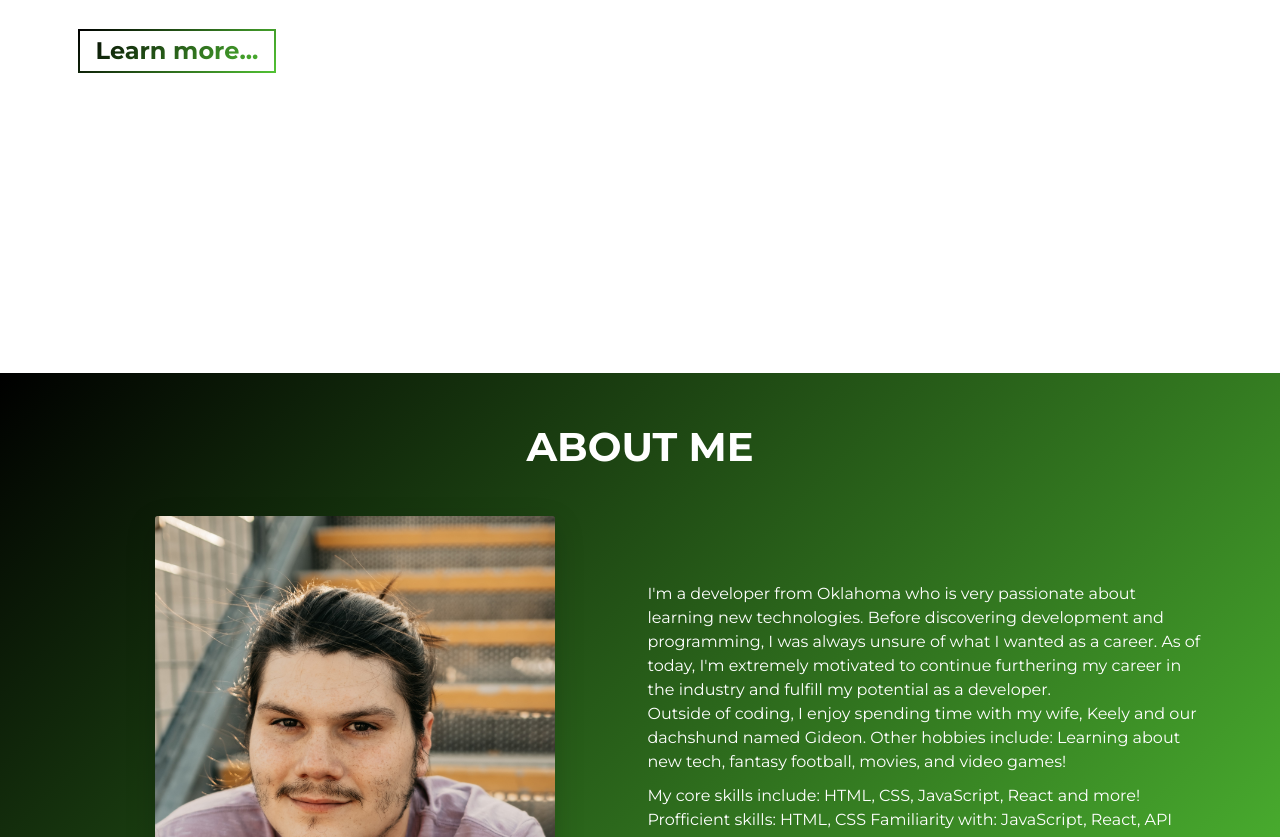
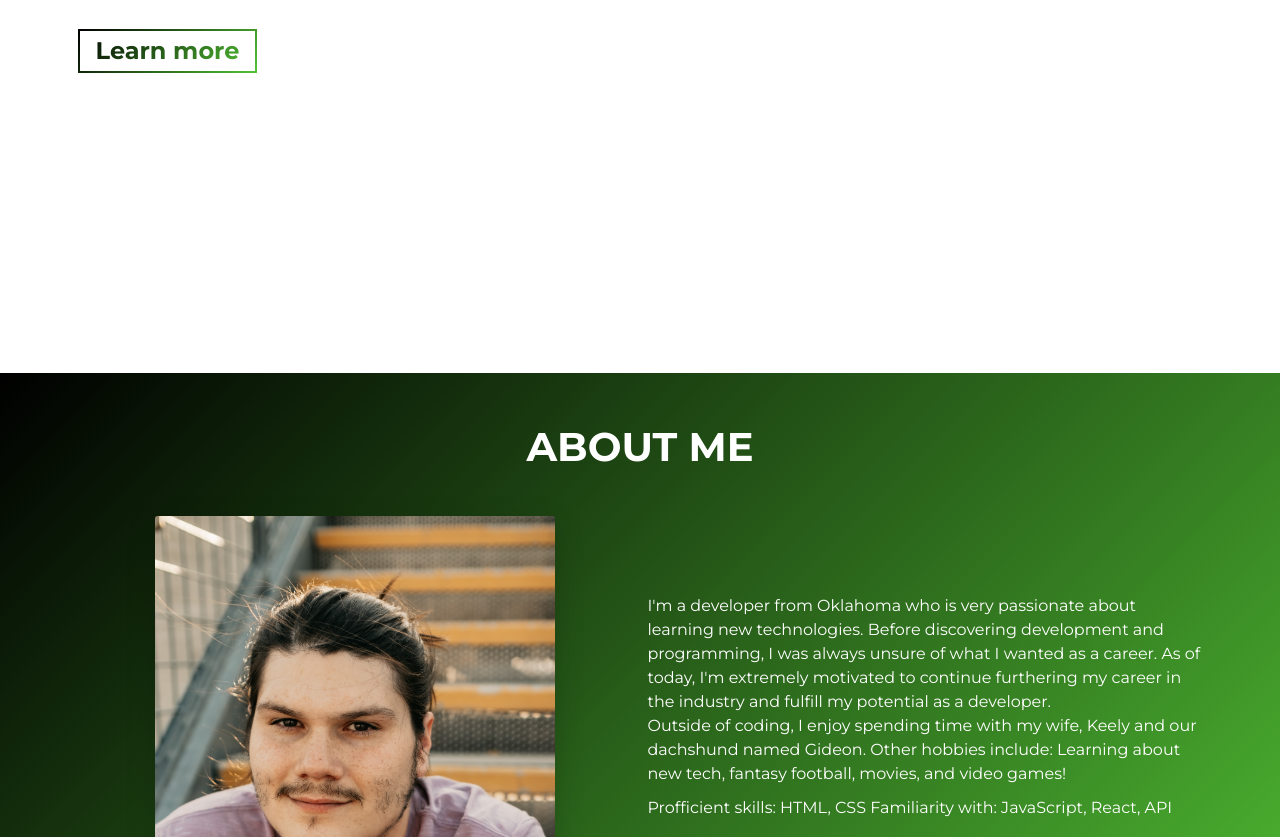
Before and after one commit to jangoscript/portfolio, a website built with Parcel: page src/index.html in a window 1280 px wide. Shown: the part 427-1264 px from the top of the page. Built offline with nearby package versions, Linux system fonts and the light colour scheme.

Commit message:
index changes

```diff
--- a/src/index.html
+++ b/src/index.html
@@ -42,7 +42,7 @@
         </h1>
         <p class="hero-cta load-hidden">
           <a rel="noreferrer" class="cta-btn cta-btn--hero" href="#about"
-            >Learn more...</a
+            >Learn more</a
           >
         </p>
       </div>
@@ -79,7 +79,6 @@
 
               </p>
               <p class="about-wrapper__info-text">
-                My core skills include: HTML, CSS, JavaScript, React and more!
                 Profficient skills: HTML, CSS
                 Familiarity with: JavaScript, React, API
               </p>
```
